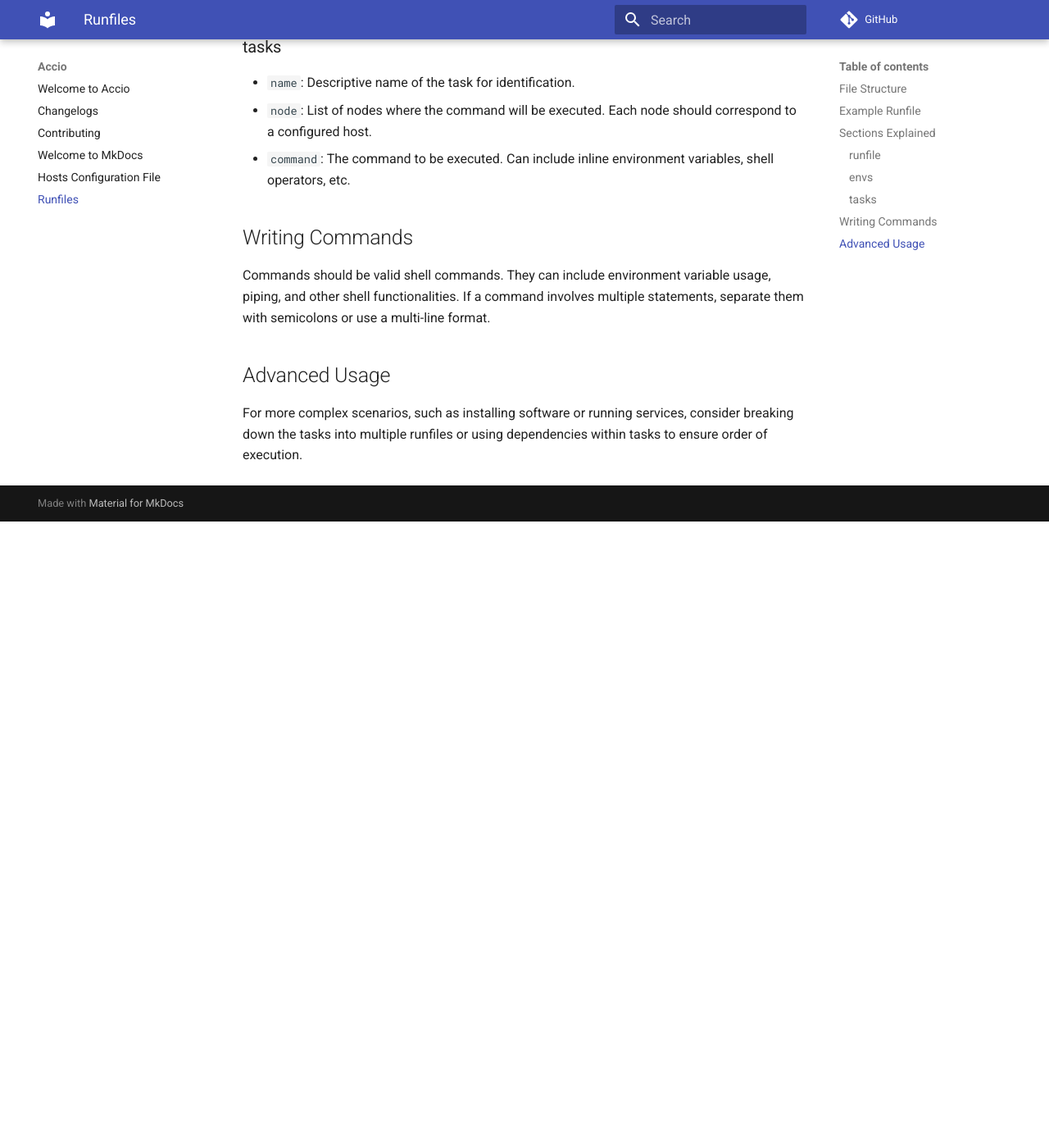
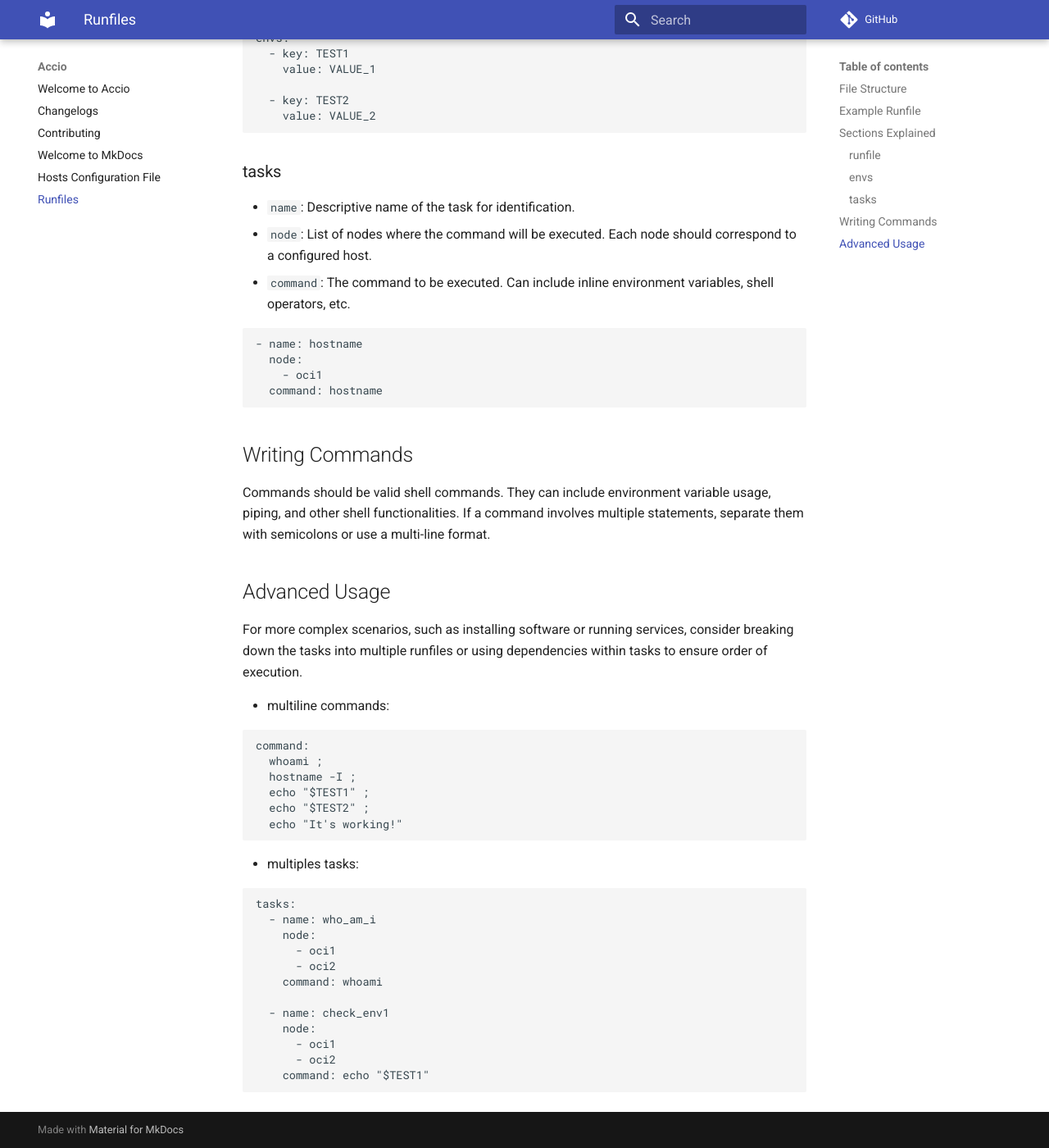
Before and after one commit to lucaslimafernandes/accio, an MkDocs documentation site: the page built from docs/runfiles.md, in a window 1280 px wide and 1400 px high, scrolled down 1351 px. Shown: the whole window at 82% size. Built offline with MkDocs 1.6.1 and Material for MkDocs 9.7.7, drawn with Linux system fonts in a browser that asks for light colours; comment, search, counter and statistics services are not loaded; before the commit the page ends 1987 px from its top, so only the background shows below that.

Commit message:
Update docs::more examples

````diff
--- a/docs/runfiles.md
+++ b/docs/runfiles.md
@@ -47,11 +47,27 @@ This field is for documentation purposes to describe the runfile.
 
 Defines environment variables that are set before any commands are executed in the tasks. Each variable must have a key and a value.
 
+```yaml
+envs:
+  - key: TEST1
+    value: VALUE_1
+
+  - key: TEST2
+    value: VALUE_2
+```
+
 ### tasks
 
 - `name`: Descriptive name of the task for identification.
 - `node`: List of nodes where the command will be executed. Each node should correspond to a configured host.
 - `command`: The command to be executed. Can include inline environment variables, shell operators, etc.
+
+```yaml
+- name: hostname
+  node:
+    - oci1
+  command: hostname
+```
 
 ## Writing Commands
 
@@ -60,3 +76,31 @@ Commands should be valid shell commands. They can include environment variable u
 ## Advanced Usage
 
 For more complex scenarios, such as installing software or running services, consider breaking down the tasks into multiple runfiles or using dependencies within tasks to ensure order of execution.
+
+- multiline commands:
+
+```yaml
+command:
+  whoami ;
+  hostname -I ;
+  echo "$TEST1" ;
+  echo "$TEST2" ;
+  echo "It's working!"
+```
+
+- multiples tasks:
+
+```yaml
+tasks:
+  - name: who_am_i
+    node:
+      - oci1
+      - oci2
+    command: whoami
+
+  - name: check_env1
+    node:
+      - oci1
+      - oci2
+    command: echo "$TEST1"
+```
````
